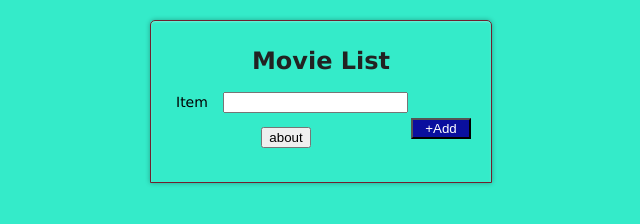
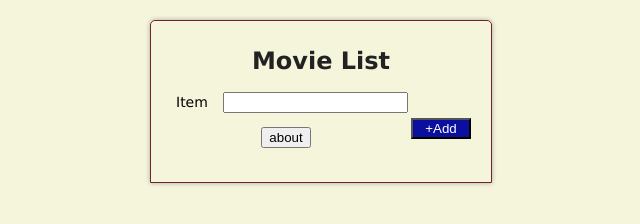
Before and after one commit to Stittlist/Stittlist.github.io, a plain HTML site: page index.html in a window 1280 px wide. Shown: the whole page, without its empty margins (319-959 px from the left). Drawn offline with nearby package versions, Linux system fonts and the light colour scheme.

Commit message:
Update style.css

```diff
--- a/style.css
+++ b/style.css
@@ -20,7 +20,7 @@ a:active {
 }
 body {
     font: 14px/21px"Lucida Sans", "Lucida Grande", "Lucida Sans Unicode", sans-serif;
-    background-color: #34ebc9;
+    background-color: #F5F5DC;
 }
 #footer {
     margin:2px; background:#34ebc9; color:#ffdb17;text-align:center;font-size:x-small;
```
